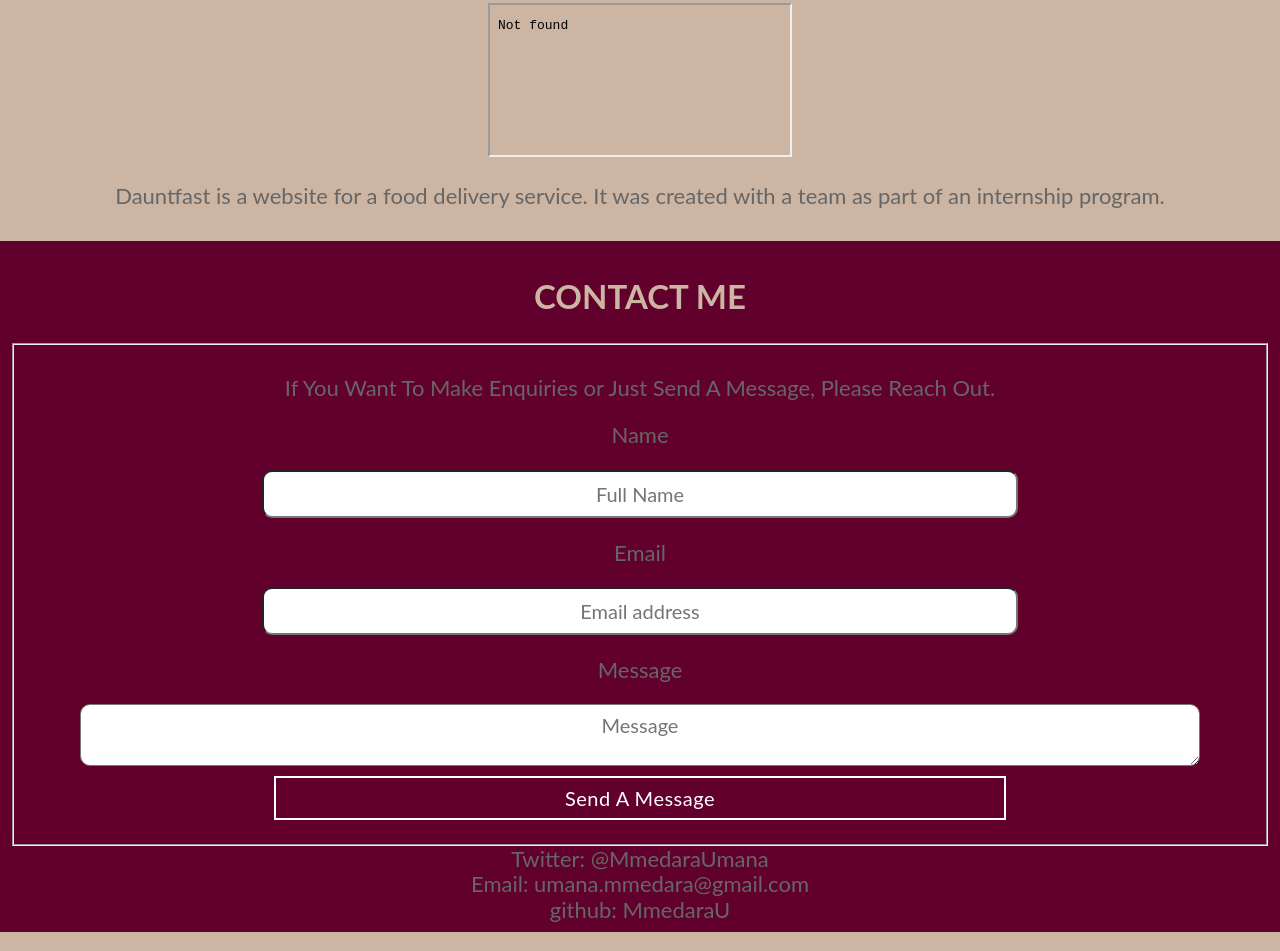
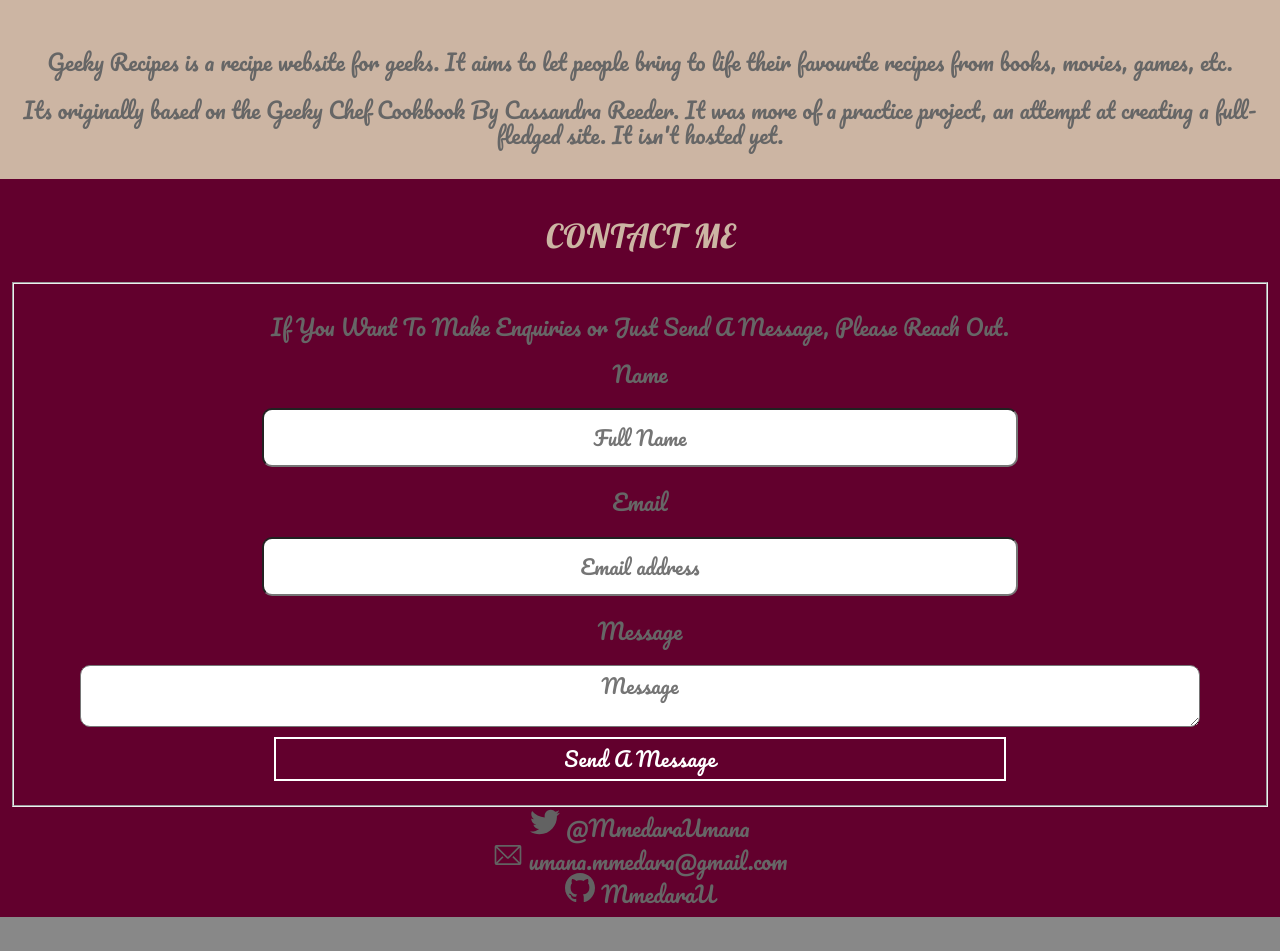
Before and after one commit to MmedaraU/profile-page, a plain HTML site: page index.html in a window 1280 px wide. Shown: the part 669-1620 px from the top of the page. Drawn offline with Linux system fonts and the light colour scheme.

Commit message:
Changed projects, added icons

```diff
--- a/index.html
+++ b/index.html
@@ -6,7 +6,9 @@
   <meta name="viewport" content="width=device-width, initial-scale=1.0" />
   <title>Profile Page</title>
   <link rel="stylesheet" href="style.css" />
-  <link rel="stylesheet" href="https://cdnjs.cloudflare.com/ajax/libs/font-awesome/4.7.0/css/font-awesome.min.css">
+  <link
+    href="https://fonts.googleapis.com/css2?family=Lobster+Two:ital,wght@0,400;0,700;1,400;1,700&family=Pacifico&display=swap"
+    rel="stylesheet">
 </head>
 
 <body>
@@ -42,9 +44,11 @@
 
     <section id="projects">
       <h2>Projects</h2>
-      <iframe src="dauntfast.epizy.com"></iframe>
-      <p>Dauntfast is a website for a food delivery service. It was created with a team as part of an internship
-        program.</p>
+      <img src="" alt="">
+      <p>Geeky Recipes is a recipe website for geeks. It aims to let people bring to life their favourite recipes from
+        books, movies, games, etc.</p>
+      <p>Its originally based on the Geeky Chef Cookbook By Cassandra Reeder. It was more of a practice project, an
+        attempt at creating a full-fledged site. It isn't hosted yet.</p>
       <div>
 
       </div>
@@ -75,11 +79,36 @@
 
       </form>
       <div>
-        <span><a href="https://twitter.com/MmedaraUmana">Twitter: @MmedaraUmana</a></span>
-        <span><a href="mailto:umana.mmedara@gmail.com">Email: umana.mmedara@gmail.com</a></span>
-        <span><a href="https://github.com/MmedaraU">github: MmedaraU</a></span>
+        <span>
+          <a href="https://twitter.com/MmedaraUmana">
+            <svg xmlns="http://www.w3.org/2000/svg" viewBox="0 0 256 209">
+              <path
+                d="M256 25.45c-9.42 4.177-19.542 7-30.166 8.27c10.845-6.5 19.172-16.793 23.093-29.057a105.183 105.183 0 0 1-33.351 12.745C205.995 7.201 192.346.822 177.239.822c-29.006 0-52.523 23.516-52.523 52.52c0 4.117.465 8.125 1.36 11.97c-43.65-2.191-82.35-23.1-108.255-54.876c-4.52 7.757-7.11 16.78-7.11 26.404c0 18.222 9.273 34.297 23.365 43.716a52.312 52.312 0 0 1-23.79-6.57c-.003.22-.003.44-.003.661c0 25.447 18.104 46.675 42.13 51.5a52.592 52.592 0 0 1-23.718.9c6.683 20.866 26.08 36.05 49.062 36.475c-17.975 14.086-40.622 22.483-65.228 22.483c-4.24 0-8.42-.249-12.529-.734c23.243 14.902 50.85 23.597 80.51 23.597c96.607 0 149.434-80.031 149.434-149.435c0-2.278-.05-4.543-.152-6.795A106.748 106.748 0 0 0 256 25.45"
+                fill="#626262" />
+            </svg>
+            @MmedaraUmana
+          </a>
+        </span>
+        <span><a href="mailto:umana.mmedara@gmail.com">
+            <svg xmlns="http://www.w3.org/2000/svg" viewBox="0 0 36 36">
+              <path class="clr-i-outline clr-i-outline-path-1"
+                d="M32 6H4a2 2 0 0 0-2 2v20a2 2 0 0 0 2 2h28a2 2 0 0 0 2-2V8a2 2 0 0 0-2-2zm-1.54 22H5.66l7-7.24l-1.44-1.39L4 26.84V9.52l12.43 12.37a2 2 0 0 0 2.82 0L32 9.21v17.5l-7.36-7.36l-1.41 1.41zM5.31 8h25.07L17.84 20.47z"
+                fill="#626262" />
+            </svg>
+            umana.mmedara@gmail.com
+          </a>
+        </span>
+        <span><a href="https://github.com/MmedaraU">
+            <svg xmlns="http://www.w3.org/2000/svg" viewBox="0 0 64 64">
+              <path fill="#626262"
+                d="M32 0C14 0 0 14 0 32c0 21 19 30 22 30c2 0 2-1 2-2v-5c-7 2-10-2-11-5c0 0 0-1-2-3c-1-1-5-3-1-3c3 0 5 4 5 4c3 4 7 3 9 2c0-2 2-4 2-4c-8-1-14-4-14-15c0-4 1-7 3-9c0 0-2-4 0-9c0 0 5 0 9 4c3-2 13-2 16 0c4-4 9-4 9-4c2 7 0 9 0 9c2 2 3 5 3 9c0 11-7 14-14 15c1 1 2 3 2 6v8c0 1 0 2 2 2c3 0 22-9 22-30C64 14 50 0 32 0z" />
+            </svg>
+            MmedaraU
+          </a>
+        </span>
       </div>
     </section>
+
     <footer>
       <span>January 2021</span>
     </footer>
--- a/style.css
+++ b/style.css
@@ -9,7 +9,7 @@
   font-size: 16px;
 }
 main {
-  font-family: 'Lobster Two', "Lato", "Open Sans", "Helvetica Neue", Helvetica, Arial, sans-serif;
+  font-family: 'Pacifico', "Lato", "Open Sans", "Helvetica Neue", Helvetica, Arial, sans-serif;
   background: #ccb5a3;
   width: 100vw;
   max-width: 100%;
@@ -30,6 +30,11 @@ section:nth-of-type(odd) {
 span {
   display: block;
 }
+svg {
+  height: 30px;
+  width: 30px;
+  display: inline;
+}
 /*
   ========================================
   Typography
@@ -39,9 +44,15 @@ h2 {
   color: #62002d;
   text-transform: uppercase;
   text-align: center;
+  font-family: "Lobster Two", "Lato", "Open Sans", "Helvetica Neue", Helvetica, Arial,
+    sans-serif;
+    font-style: italic;
 }
 section:nth-of-type(odd) h2{
   color: #ccb5a3;
+  font-family: "Lobster Two", "Lato", "Open Sans", "Helvetica Neue", Helvetica, Arial,
+    sans-serif;
+    font-style: italic;
 }
 a {
   color: inherit;
@@ -131,11 +142,11 @@ textarea {
 }
 
 footer {
+  background: #888;
   display: flex;
   justify-content: center;
   align-items: center;
   height: 12.5rem;
-  color: #666;
 }
 
 /*========================================
```
